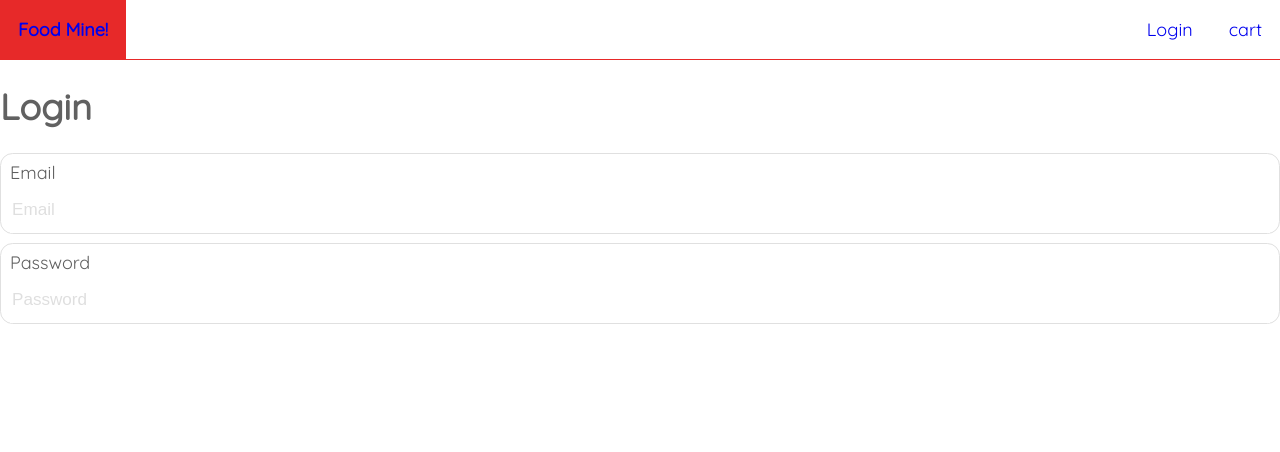
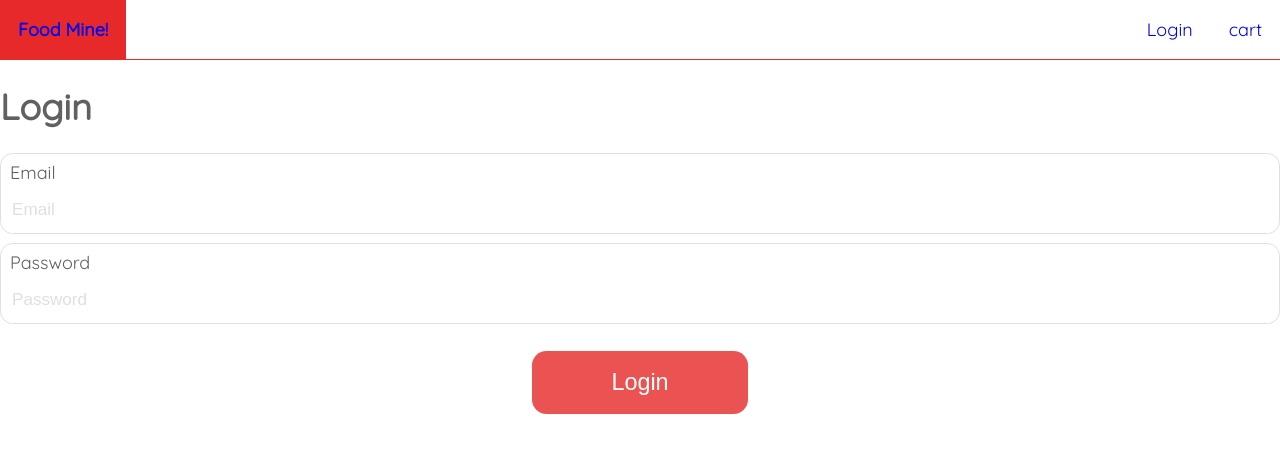
Before and after one commit to GiwanthaAthukorala/Project-01, a React (Create React App) app in the folder NewProject/frontend/: page /login in a window 1280 px wide. Shown: the top 452 px of the page. Built offline with nearby package versions, Linux system fonts and the light colour scheme.

Commit message:
Update LoginPage.js

```diff
--- a/NewProject/frontend/src/pages/Login/LoginPage.js
+++ b/NewProject/frontend/src/pages/Login/LoginPage.js
@@ -5,6 +5,7 @@ import { useAuth } from "../../hooks/useAuth";
 import classes from "./loginPage.module.css";
 import Title from "../../components/Title/Title";
 import Input from "../../components/Input/Input";
+import Button from "../../components/Button/Button";
 
 export default function LoginPage() {
   const {
@@ -50,6 +51,8 @@ export default function LoginPage() {
             })}
             error={errors.password}
           />
+
+          <Button type="submit" text="Login" />
         </form>
       </div>
     </div>
```
